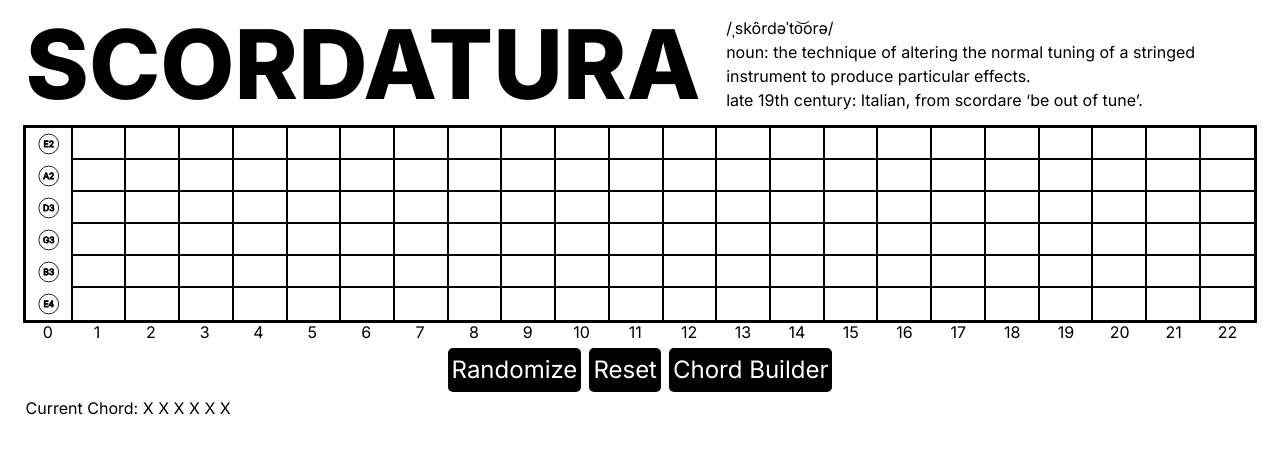
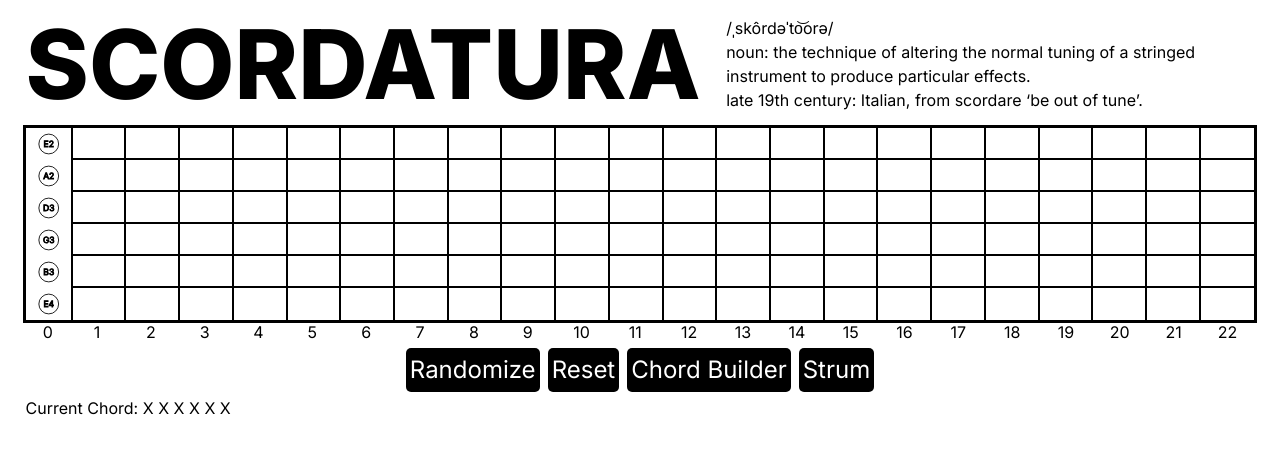
Before and after one commit to c0lin0Brien/scordatura, a Next.js app in the folder scordatura/: page / in a window 1280 px wide. Shown: the top 454 px of the page. Built offline with nearby package versions, Linux system fonts and the light colour scheme.

Commit message:
Chords are now strummable

```diff
--- a/scordatura/components/guitar.tsx
+++ b/scordatura/components/guitar.tsx
@@ -1,5 +1,5 @@
 'use client';
-import React, { useState } from 'react';
+import React, { useContext, useState } from 'react';
 import String from './string';
 import { ChordContext } from '@/app/page';
 
@@ -13,6 +13,7 @@ interface GuitarProps {
 const Guitar: React.FC<GuitarProps> = ({chordMode, setChordMode, setChord}) => {
     const standardTuning: number[] = [12, 17, 22, 27, 31, 36];
     const [currentTuning, setTuning] = useState([...standardTuning]);
+    const currentChord = useContext(ChordContext);
 
     const randomInt = (max: number) => {
         return Math.floor(Math.random() * max);
@@ -39,6 +40,18 @@ const Guitar: React.FC<GuitarProps> = ({chordMode, setChordMode, setChord}) => {
         setChordMode(!chordMode);
     }
 
+    const strum = (strummingChord: string[]) => {
+        if (chordMode) {
+            for (let i:number = 0; i < strummingChord.length; i++) {
+                if (strummingChord[i] != " X ") {
+                    console.log(strummingChord[i]);
+                    let audio = new Audio(`/sound/${strummingChord[i].trim()}.mp3`);
+                    audio.play();
+                }
+            }
+        }
+    }
+
     const FretMarker: React.FC = () => {
 
         const fretMarks = Array.from({ length: 22 }, (_, i) => <div className='w-[100vh] text-center'>{i + 1}</div>)
@@ -62,6 +75,7 @@ const Guitar: React.FC<GuitarProps> = ({chordMode, setChordMode, setChord}) => {
                 <button onClick={randomizeTuning}>Randomize</button>
                 <button onClick={resetTuning}>Reset</button>
                 <button onClick={toggleChord}>Chord Builder</button>
+                <button onClick={() => strum(currentChord)}>Strum</button>
             </div>
         </div>
     )
```
